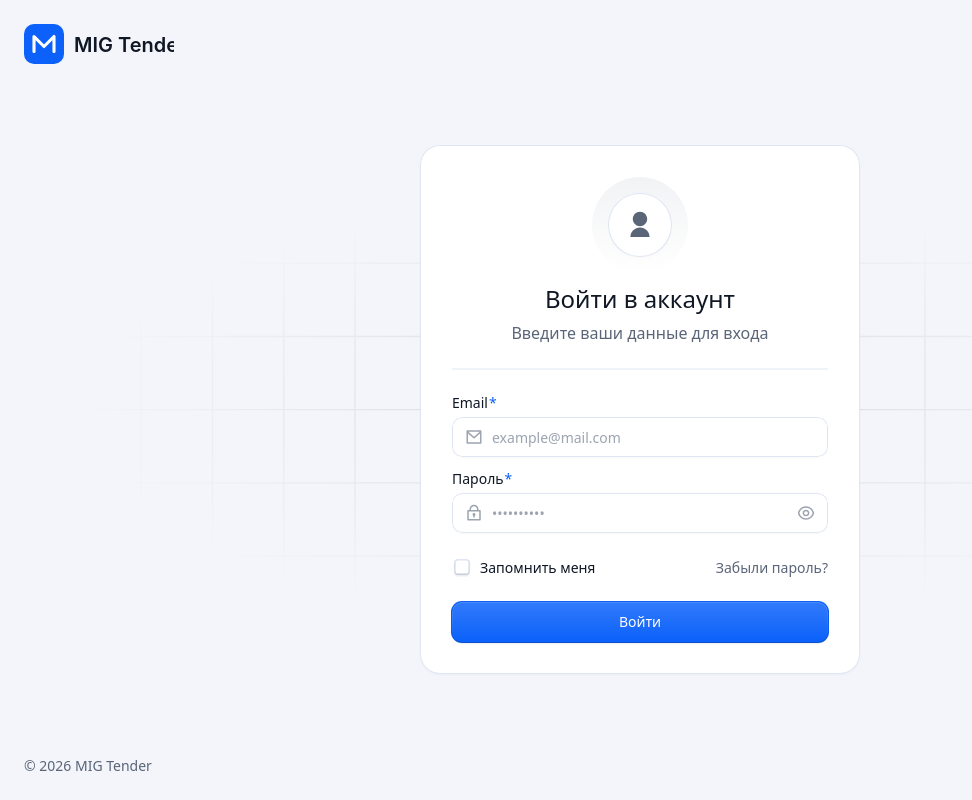
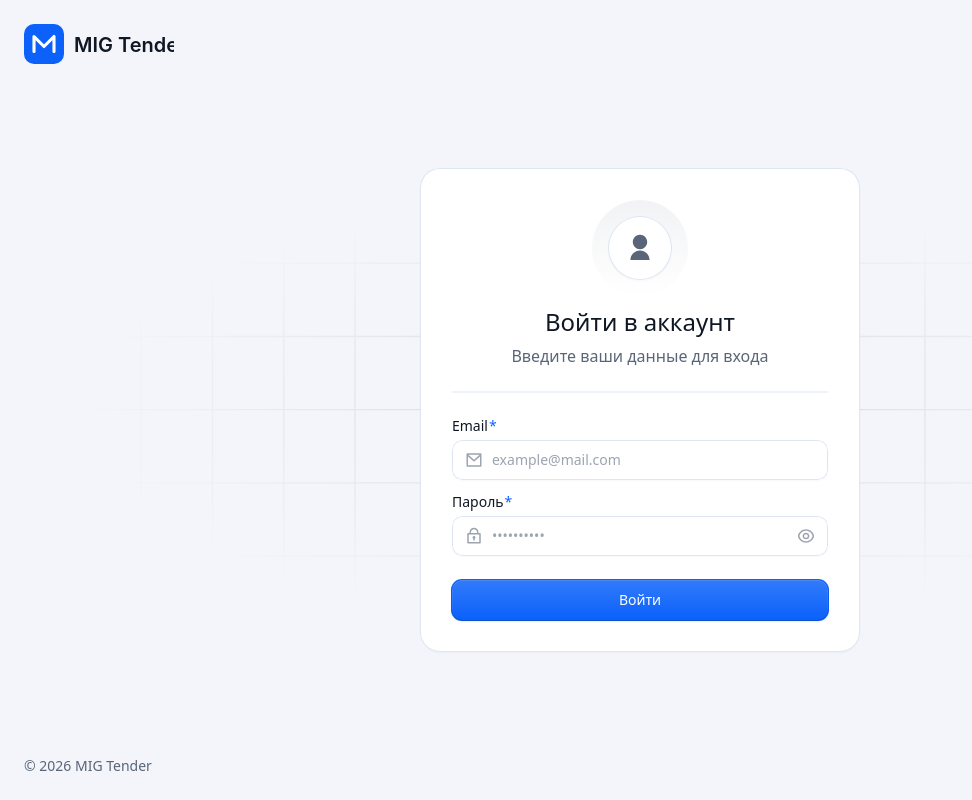
Before and after one commit to Nazarly-Digital/mig-tender-front, a Next.js app: page /login in a window 1280 px wide. Shown: the whole page, without its empty margins (0-972 px from the left). Built offline with nearby package versions, Linux system fonts and the light colour scheme.

Commit message:
[added]: broker register

```diff
--- a/src/app/(auth)/login/page.tsx
+++ b/src/app/(auth)/login/page.tsx
@@ -113,7 +113,7 @@
             </div>
           </div>
 
-          <div className='flex items-center justify-between gap-4'>
+          {/* <div className='flex items-center justify-between gap-4'>
             <div className='flex items-start gap-2'>
               <Checkbox.Root id='agree' name='remember' />
               <LabelPrimitive.Root
@@ -126,7 +126,7 @@
             <LinkButton.Root variant='gray' size='medium' underline asChild>
               <Link href='/reset-password'>Забыли пароль?</Link>
             </LinkButton.Root>
-          </div>
+          </div> */}
 
           <FancyButton.Root type='submit' variant='primary' size='medium'>
             Войти
```
